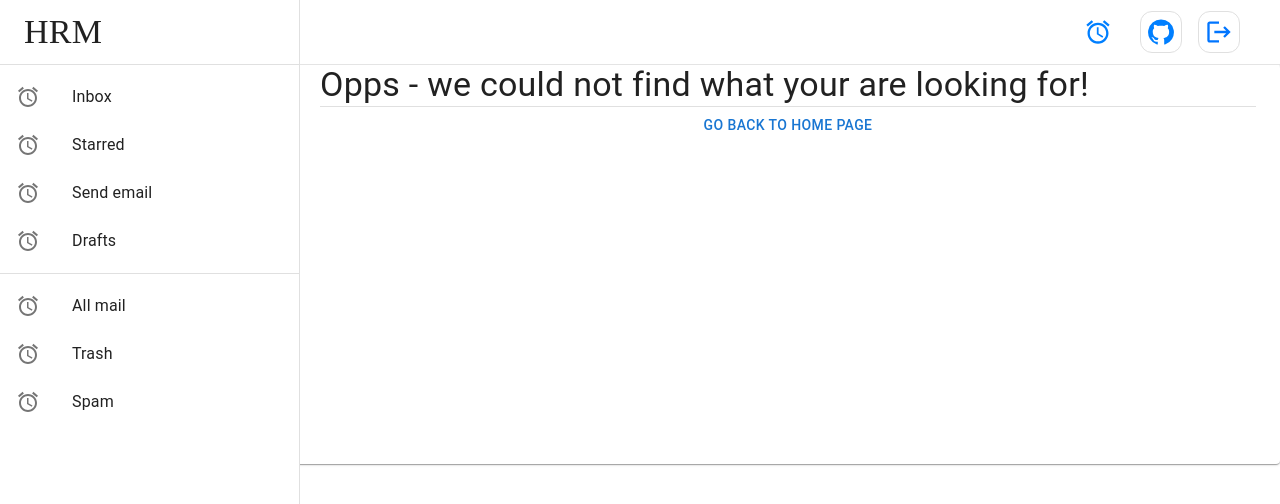
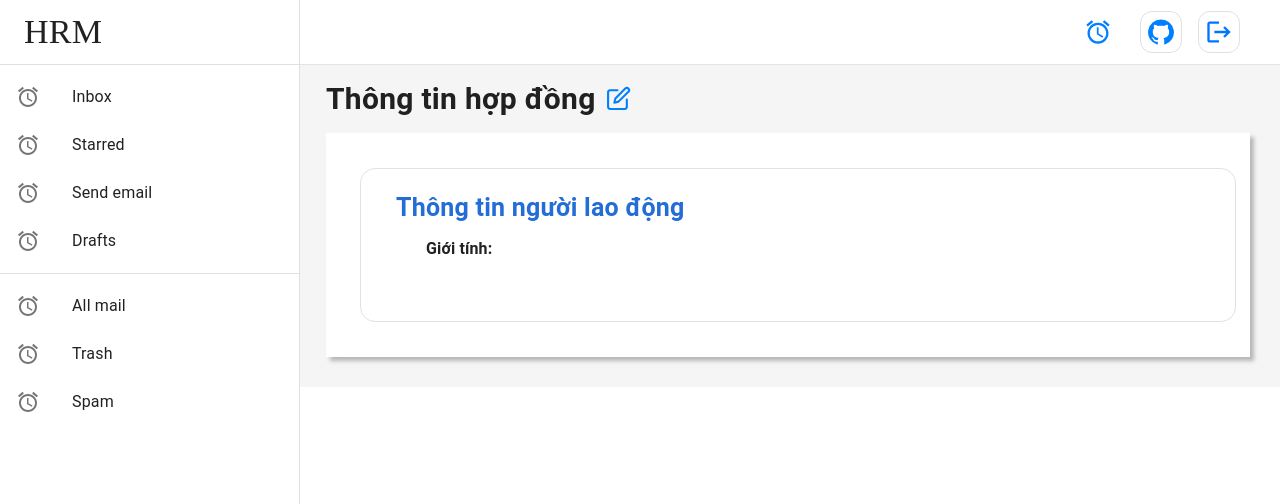
Before and after one commit to huylinhit/hr_management_system, a React (Create React App) app: page /detail-contract in a window 1280 px wide. Before the commit this address led to /not-found. Shown: the top 504 px of the page. Built offline with nearby package versions, Linux system fonts and the light colour scheme.

Commit message:
HRS-54 create page view detail contract

```diff
--- a/src/features/detail_contract/DetailContract.tsx
+++ b/src/features/detail_contract/DetailContract.tsx
@@ -1,3 +1,62 @@
-export default function DetailContract () {
+import { Box, Container, Grid, IconButton, Typography } from "@mui/material";
+import { LuEdit } from "react-icons/lu";
 
+// component
+import DetailContractInfo from "./component/DetailContractInfo";
+import DetailEmployeeInfo from "./component/DetailEmployeeInfo";
+
+export default function DetailContract() {
+  return (
+    <Box sx={{ padding: "10px 30px 30px 30px", width: "calc(100vh - 240)" }}>
+      <Grid container>
+        <Typography
+          sx={{
+            padding: "5px 0 15px 0",
+            fontStyle: "normal",
+            fontWeight: "700",
+            fontSize: "30px",
+            lineHeight: "39px",
+          }}
+        >
+          Thông tin hợp đồng
+        </Typography>
+        <IconButton aria-label="delete" sx={{ padding: "10px 10px 20px 10px" }}>
+          <LuEdit style={{ fontSize: "25px", color: "#007FFF" }} />
+        </IconButton>
+      </Grid>
+
+      <Container
+        sx={{
+          boxShadow: "4px 4px 4px rgba(0, 0, 0, 0.25)",
+          backgroundColor: "white",
+          padding: "35px",
+        }}
+      >
+        <Grid
+          container
+          sx={{
+            borderRadius: "15px",
+            border: "1px solid #E2E1E5",
+            background: "#FFF",
+            margin: "0 10px",
+            maxWidth: "1100px",
+          }}
+        >
+          <Grid
+            item
+            sx={{ width: "100%", paddingTop: "20px", paddingBottom: "15px" }}
+          >
+            <DetailEmployeeInfo />
+          </Grid>
+
+          <Grid
+            item
+            sx={{ width: "100%", paddingTop: "20px", paddingBottom: "15px" }}
+          >
+            <DetailContractInfo />
+          </Grid>
+        </Grid>
+      </Container>
+    </Box>
+  );
 }
--- /dev/null
+++ b/src/features/detail_contract/component/DetailContractInfo.tsx
@@ -0,0 +1,5 @@
+export default function DetailContractInfo () {
+    return (
+        <></>
+    )
+}
--- /dev/null
+++ b/src/features/detail_contract/component/DetailEmployeeInfo.tsx
@@ -0,0 +1,37 @@
+import { Box, Grid, Typography } from "@mui/material";
+
+export default function DetailEmployeeInfo() {
+  return (
+    <Box sx={{ padding: "0 35px" }}>
+      <Grid>
+        <Typography
+          sx={{ color: "#246DD6", fontWeight: "600", fontSize: "25px", marginBottom: "10px" }}
+        >
+          Thông tin người lao động
+        </Typography>
+      </Grid>
+
+      <Grid>
+        <Grid
+          container
+          sx={{
+            display: "flex",
+            justifyContent: "center",
+            alignItems: "flex-start",
+            maxWidth: "100%",
+            padding: "0 30px 10px 30px",
+          }}
+        >
+          <Grid item xs={6}>
+            <Typography sx={{ fontWeight: "600" }}>Giới tính:</Typography>
+          </Grid>
+          <Grid item xs={6}>
+            <Typography sx={{ fontWeight: "400" }}>
+
+            </Typography>
+          </Grid>
+        </Grid>
+      </Grid>
+    </Box>
+  );
+}
```
Also changed, not shown: src/app/router/router.tsx (+7 -0 lines), src/features/detail_contract/component/DetailJob.tsx (added, +9 -0 lines), src/features/detail_contract/component/DetailSalary.tsx (added, +9 -0 lines).
